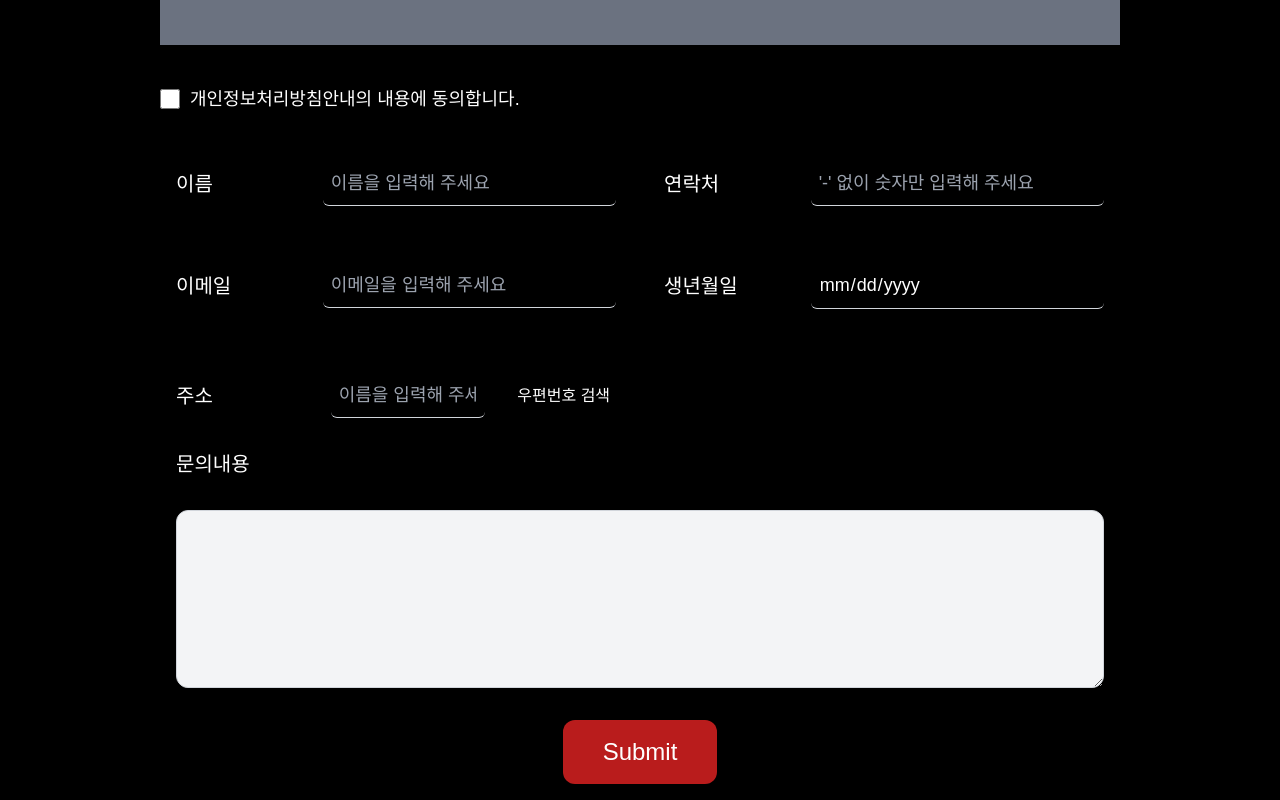
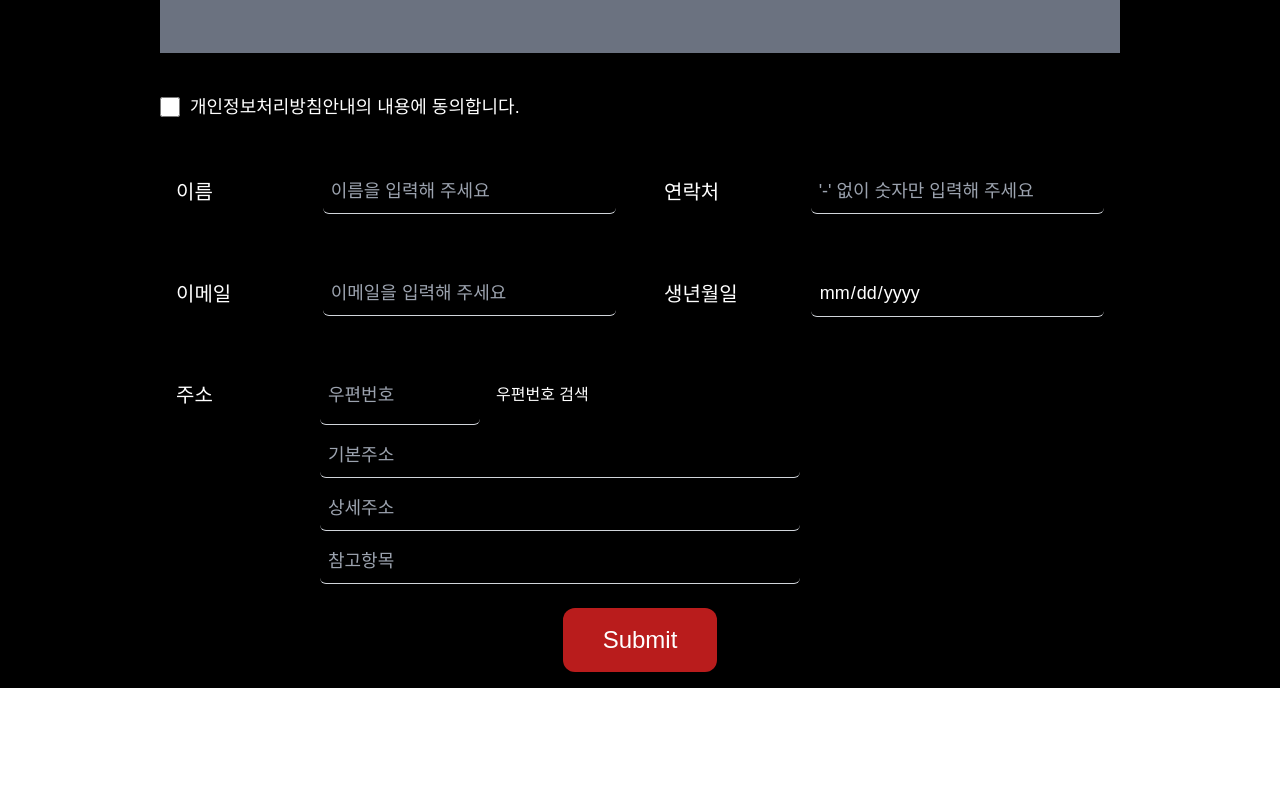
Before and after one commit to jpjun8/webdev_proto, a React (Create React App) app: page /recruiting in a window 1280 px wide. Shown: the part 1213-2013 px from the top of the page. After the commit the page ends 1901 px from the top, so only its background shows below. Built offline with nearby package versions, Linux system fonts and the light colour scheme; a web font is replaced by a local one.

Commit message:
Inquiry fix

```diff
--- a/package.json
+++ b/package.json
@@ -4,6 +4,7 @@
   "private": true,
   "dependencies": {
     "@emailjs/browser": "^4.4.1",
+    "@emailjs/react-native": "^4.2.2",
     "@heroicons/react": "^1.0.6",
     "@testing-library/jest-dom": "^5.17.0",
     "@testing-library/react": "^13.4.0",
@@ -11,6 +12,7 @@
     "aos": "^2.3.4",
     "axios": "^1.7.9",
     "gh-pages": "^6.3.0",
+    "npm": "^11.1.0",
     "react": "^18.3.1",
     "react-daum-postcode": "^3.2.0",
     "react-dom": "^18.3.1",
--- a/public/index.html
+++ b/public/index.html
@@ -25,6 +25,7 @@
       Learn how to configure a non-root public URL by running `npm run build`.
     -->
     <link rel="stylesheet" href="https://cdnjs.cloudflare.com/ajax/libs/font-awesome/6.0.0-beta3/css/all.min.css">
+    <script type="text/javascript" src="//t1.daumcdn.net/mapjsapi/js/postcode.v2.js"></script>
     <title>React App</title>
   </head>
   <body>
--- a/src/components/PopupDom.js
+++ /dev/null
@@ -1,8 +0,0 @@
-import ReactDom from "react-dom";
-
-const PopupDom = ({ children }) => {
-  const el = document.getElementById("popupDom");
-  return ReactDom.createPortal(children, el);
-};
-
-export default PopupDom;
--- a/src/pages/Recruiting.js
+++ b/src/pages/Recruiting.js
@@ -1,9 +1,7 @@
 import React, { useEffect, useState, useRef } from "react";
 import emailjs from "@emailjs/browser";
 import { Link, Element } from "react-scroll";
-
-import PopupDom from "../components/PopupDom";
-import PopupPostCode from "../components/PopupPostCode";
+import Postcode from "react-daum-postcode";
 
 const Recruiting = () => {
   // Page Title
@@ -12,36 +10,41 @@ const Recruiting = () => {
   }, []);
 
   // EmailJS Handlings
-
-  const [selectedOptions, setSelectedOptions] = useState([]);
-
   const [userName, setUserName] = useState("");
   const [phoneNumber, setPhoneNumber] = useState("");
   const [email, setEmail] = useState("");
   const [birthday, setBirthday] = useState("");
-  const [message, setMessage] = useState("");
   const [error, setError] = useState("");
+
+  // Address Functions
+  const [address, setAddress] = useState({
+    postcode: "", // 우편번호
+    address: "", // 기본주소
+    subaddress: "", // 상세주소 (유저가 입력)
+    extraAddress: "", // 참고항목
+  });
+
+  const [isPostcodeVisible, setPostcodeVisible] = useState(false);
+
+  const handlePostcodeComplete = (data) => {
+    setAddress({
+      postcode: data.zonecode, // 우편번호
+      address: data.address, // 기본주소
+      extraAddress: data.bname || "", // 참고항목
+    });
+    setPostcodeVisible(false); // close the postcode popup after selecting an address
+  };
+
+  // Function to close the postcode popup
+  const closePostcodePopup = () => {
+    setPostcodeVisible(false);
+  };
 
   const form = useRef();
 
-  // 체크박스 Handling
-  const handleCheckboxChange = (categoryLabel) => {
-    setSelectedOptions(
-      (prev) =>
-        prev.includes(categoryLabel)
-          ? prev.filter((label) => label !== categoryLabel) // Remove if already selected
-          : [...prev, categoryLabel] // Add if not selected
-    );
-  };
-
   const validateForm = () => {
-    if (!userName || !phoneNumber || !email || !birthday || !message) {
+    if (!userName || !phoneNumber || !email || !birthday || !address) {
       setError("Please fill all values.");
-      return false;
-    }
-
-    if (selectedOptions.length === 0) {
-      setError("Please select at least one option.");
       return false;
     }
     return true;
@@ -61,14 +64,13 @@ const Recruiting = () => {
       email,
       phoneNumber,
       birthday,
-      message,
-      selectedOptions: selectedOptions.join(", "),
+      address,
     };
 
     emailjs
       .send(
         process.env.REACT_APP_SERVICE_ID,
-        process.env.REACT_APP_TEMPLATE_ID,
+        process.env.REACT_APP_TEMPLATE_ID_RECRUITING,
         templateParams,
         process.env.REACT_APP_PUBLIC_KEY
       )
@@ -79,23 +81,16 @@ const Recruiting = () => {
         },
         (error) => {
           console.error("Error sending email:", error);
+          console.log(process.env.REACT_APP_PUBLIC_KEY);
+          console.log(process.env.REACT_APP_TEMPLATE_ID_RECRUITING);
+          console.log(process.env.REACT_APP_SERVICE_ID);
+          console.log(templateParams);
           alert("Failed to send inquiry. Please try again later.");
         }
       );
 
-    console.log("Selected Options:", selectedOptions);
-
     // Clears the form after submission
     window.location.reload();
-  };
-
-  // Postcode Popup Control
-  const [isPopupOpen, setIsPopupOpen] = useState(false);
-  const openPostCode = () => {
-    setIsPopupOpen(true);
-  };
-  const closePostCode = () => {
-    setIsPopupOpen(false);
   };
 
   return (
@@ -114,7 +109,7 @@ const Recruiting = () => {
 
       {/* Between */}
       <div className="w-full h-auto content-center bg-city-image bg-[700px] text-black">
-        <div className="flex flex-row items-center justify-evenly mx-auto">
+        <div className="flex flex-row mb-2 items-center justify-evenly mx-auto">
           {/* quote */}
           <div className="py-12 px-12 bg-black backdrop-blur-lg bg-opacity-50 leading-10 text-white space-y-6">
             <p className="text-3xl font-thin">WE ARE A</p>
@@ -146,7 +141,6 @@ const Recruiting = () => {
       </div>
 
       {/* Visual */}
-
       <Element name="Gasan">
         {/* Inquiry Form */}
         <form
@@ -220,7 +214,6 @@ const Recruiting = () => {
                   type="email"
                   name="email"
                   value={email}
-                  pattern="^[a-zA-Z0-9._%+-]+@[a-zA-Z0-9.-]+\.[a-zA-Z]{2,}$"
                   onChange={(e) => setEmail(e.target.value)}
                   placeholder="이메일을 입력해 주세요"
                   className="block bg-inherit text-lg w-2/3 border-b border-gray-300 focus:border-red-700 focus:ring-0 rounded-md p-2 outline-nonee"
@@ -236,7 +229,6 @@ const Recruiting = () => {
                   name="birthday"
                   value={birthday}
                   onChange={(e) => setBirthday(e.target.value)}
-                  pattern="^(01[0-9]|0[2-6][0-5]?)-?\d{3,4}-?\d{4}$"
                   placeholder="'-' 없이 숫자만 입력해 주세요"
                   className="block bg-inherit text-lg w-2/3 border-b border-gray-300 focus:border-red-700 focus:ring-0 rounded-md p-2 outline-nonee"
                 />
@@ -244,39 +236,98 @@ const Recruiting = () => {
             </div>
           </div>
 
-          {/* 주소 */}
-          <div className="flex p-4 items-center">
-            <label className="font-medium text-white text-xl w-1/6">주소</label>
+          {/* 우편번호 */}
+          <div className="flex flex-row mb-2">
+            <div className="font-medium text-white text-xl p-4 basis-1/6">
+              주소
+            </div>
             <input
               type="text"
-              name="userName"
-              value={userName}
-              onChange={(e) => setUserName(e.target.value)}
-              placeholder="이름을 입력해 주세요"
-              className="block bg-inherit text-lg w-1/6 border-b border-gray-300 focus:border-red-700 focus:ring-0 rounded-md p-2 outline-nonee"
+              name="postcode"
+              value={address.postcode}
+              onChange={(e) =>
+                setAddress({ ...address, postcode: e.target.value })
+              }
+              placeholder="우편번호"
+              className="block bg-inherit text-lg w-1/6 border-b border-gray-300 focus:border-red-700 focus:ring-0 rounded-md p-2 outline-none"
+              readOnly
             />
-            <button type="button" onClick={openPostCode} className="ml-8">
+            <button
+              type="button"
+              onClick={() => setPostcodeVisible(true)}
+              className="ml-4 "
+            >
               우편번호 검색
             </button>
-            <div id="popupDom">
-              {isPopupOpen && (
-                <PopupDom>
-                  <PopupPostCode onClose={closePostCode} />
-                </PopupDom>
-              )}
-            </div>
+            {/* Postcode Modal Popup */}
+            {isPostcodeVisible && (
+              <>
+                {/* Modal Content */}
+                <div
+                  className="fixed z-60 inset-0 flex justify-center items-center"
+                  style={{ backdropFilter: "blur(5px)" }}
+                >
+                  <div className="bg-white p-6 rounded-lg shadow-lg w-96">
+                    <button
+                      className="absolute top-2 right-2 text-xl font-bold"
+                      onClick={{ closePostcodePopup }}
+                    >
+                      &times;
+                    </button>
+                    <Postcode
+                      onComplete={handlePostcodeComplete}
+                      style={{ width: "100%", height: "400px" }}
+                    />
+                  </div>
+                </div>
+              </>
+            )}
           </div>
 
-          {/* 문의내용 */}
-          <div className="p-4">
-            <label className="block text-xl">문의내용</label>
-            <textarea
-              name="message"
-              value={message}
-              onChange={(e) => setMessage(e.target.value)}
-              className="mt-8 block w-full border border-gray-300 rounded-xl p-4 bg-gray-100 focus:border-black focus:ring-0 outline-none text-black"
-              placeholder=""
-              rows="6"
+          {/* 기본주소 */}
+          <div className="flex flex-row mb-2">
+            <div className="p-4 basis-1/6"></div>
+            <input
+              type="text"
+              name="address"
+              value={address.address}
+              onChange={(e) =>
+                setAddress({ ...address, postcode: e.target.value })
+              }
+              placeholder="기본주소"
+              className="block bg-inherit w-1/2 text-lg border-b border-gray-300 focus:border-red-700 focus:ring-0 rounded-md p-2 outline-none"
+              readOnly
+            />
+          </div>
+
+          {/* 상세주소 */}
+          <div className="flex flex-row mb-2">
+            <div className="p-4 basis-1/6"></div>
+            <input
+              type="text"
+              name="subaddress"
+              value={address.subaddress}
+              onChange={(e) =>
+                setAddress({ ...address, subaddress: e.target.value })
+              }
+              placeholder="상세주소"
+              className="block bg-inherit w-1/2 text-lg border-b border-gray-300 focus:border-red-700 focus:ring-0 rounded-md p-2 outline-none"
+            />
+          </div>
+
+          {/* 참고항목 */}
+          <div className="flex flex-row mb-2">
+            <div className="p-4 basis-1/6"></div>
+            <input
+              type="text"
+              name="extraAddress"
+              value={address.extraAddress}
+              onChange={(e) =>
+                setAddress({ ...address, extraAddress: e.target.value })
+              }
+              placeholder="참고항목"
+              className="block bg-inherit w-1/2 text-lg border-b border-gray-300 focus:border-red-700 focus:ring-0 rounded-md p-2 outline-none"
+              readOnly
             />
           </div>
 
```
Also changed, not shown: src/components/PopupPostCode.js (deleted, +0 -53 lines), src/pages/Inquiry.js (+20 -17 lines), 1 other file (tests, documents, lock files or other folders).
